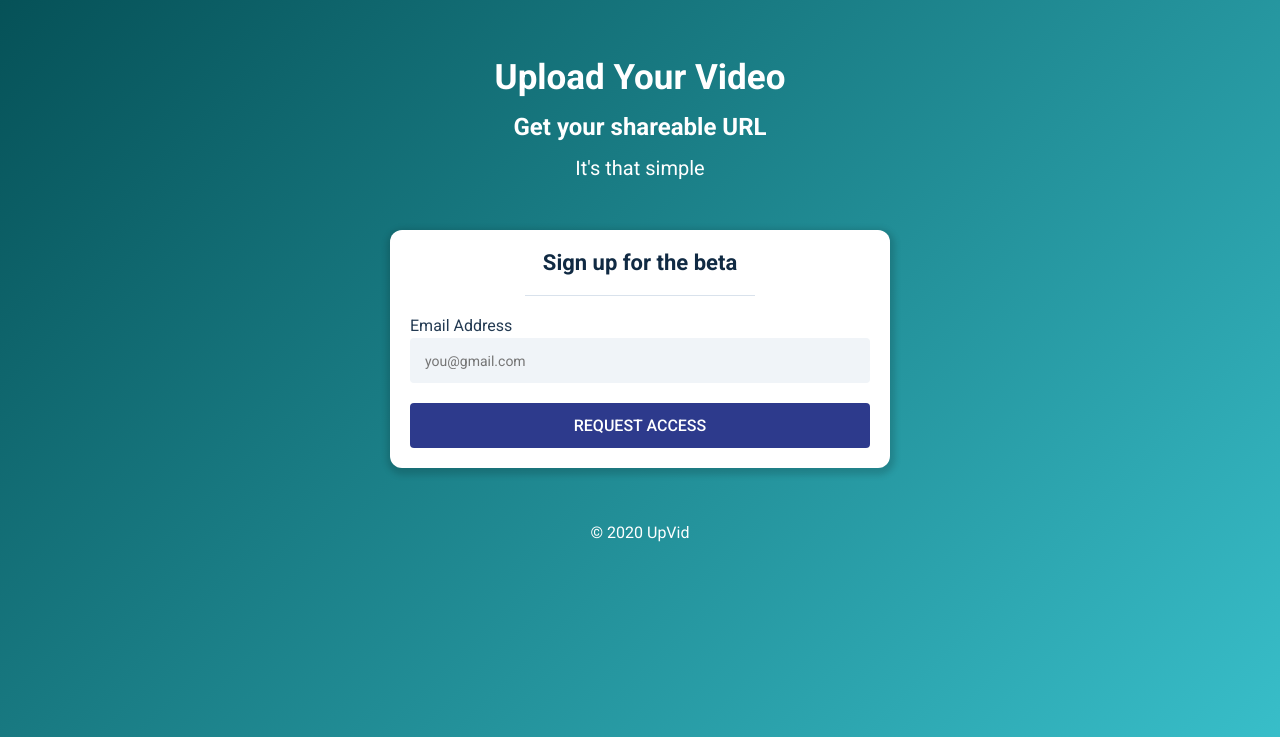
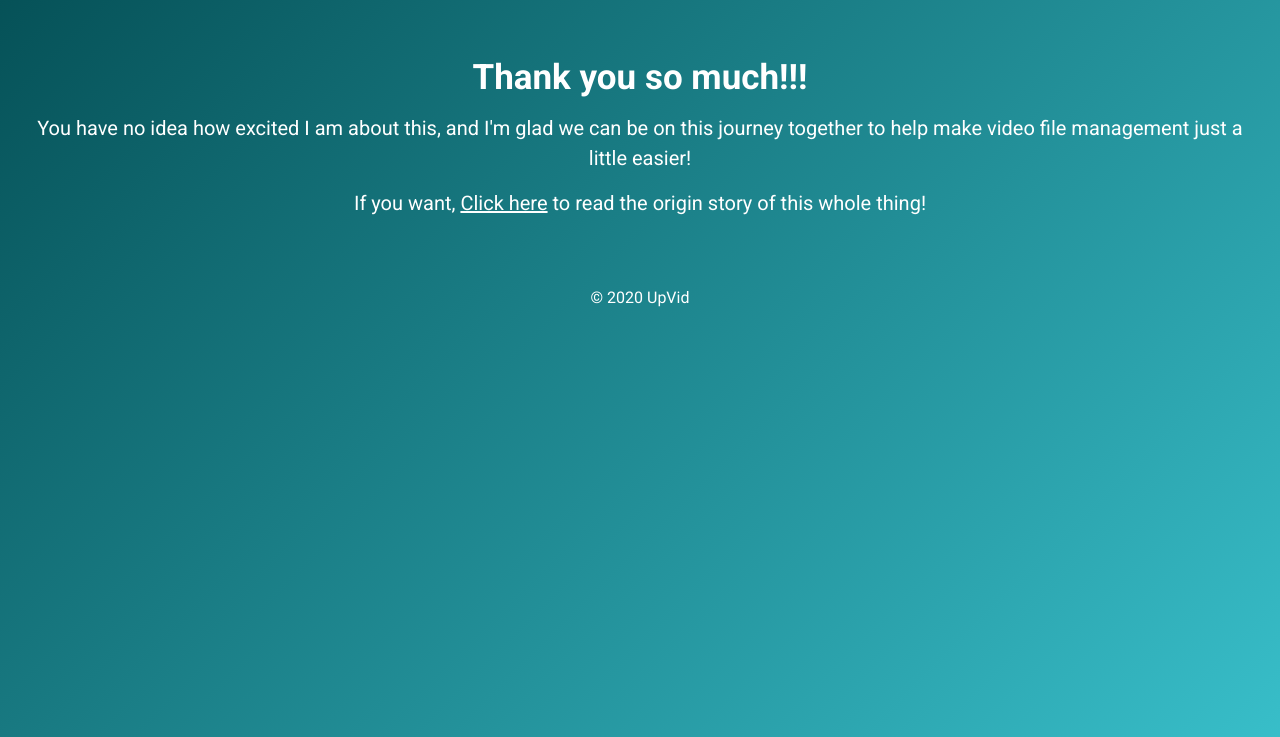
Before and after one commit to Mcgurk-Adam/UpvidLander, a plain HTML site: page thank-you.html in a window 1280 px wide. Shown: the part 63-800 px from the top of the page. Drawn offline with Linux system fonts and the light colour scheme.

Commit message:
Added redirects and thank you

```diff
--- a/style/scss/style.scss
+++ b/style/scss/style.scss
@@ -27,7 +27,7 @@ a {
 	&.link {
 
 		text-decoration: underline;
-		color: #E8368F;
+		color: #fff;
 
 		&[target=_blank]::after {
 			content: " (opens in new tab)";
@@ -127,6 +127,9 @@ header {
 		color: #fff;
 		text-align: center;
 		margin-bottom: 15px;
+		width: 95%;
+		margin-left: auto;
+		margin-right: auto;
 	}
 
 	h1 {
@@ -139,6 +142,8 @@ header {
 
 	p {
 		font-size: 20px;
+		line-height: 30px;
+
 	}
 
 	form {
--- a/thank-you.html
+++ b/thank-you.html
@@ -16,7 +16,7 @@
 	</noscript>
 
 	<link href="/style/style.css" rel="stylesheet">
-	<title>Thank You</title>
+	<title>Sign Up For UpVid Today!</title>
 
 </head>
 
@@ -28,22 +28,11 @@
 
 	<main class="late">
 
-		<h1>Upload Your Video</h1>
+		<h1>Thank you so much!!!</h1>
 
-		<h2>Get your shareable URL</h2>
+		<p>You have no idea how excited I am about this, and I'm glad we can be on this journey together to help make video file management just a little easier!</p>
 
-		<p>It's that simple</p>
-
-		<form netlify>
-
-			<h3>Sign up for the beta</h3>
-			<hr>
-			<label>Email Address
-				<input type="email" name="email" placeholder="you@gmail.com" required>
-			</label>
-			<button type="submit">Request Access</button>
-
-		</form>
+		<p>If you want, <a href="" title="Dev.to article" class="link">Click here</a> to read the origin story of this whole thing!</p>
 
 	</main>
 
```
Also changed, not shown: style/style.css, 1 other file.
